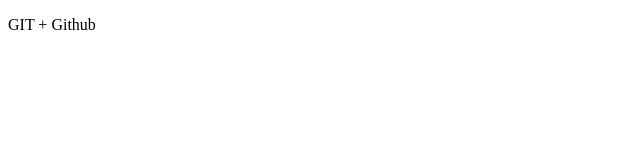
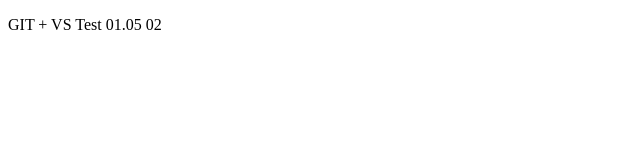
Before and after one commit to Danis-K/git-vs, a plain HTML site: page index.html in a window 1280 px wide. Shown: the full height of the page, 0-640 px from the left. Drawn offline with Linux system fonts and the light colour scheme.

Commit message:
попытка номер 2

```diff
--- a/index.html
+++ b/index.html
@@ -6,6 +6,6 @@
     <title>Работа с GIT</title>
 </head>
 <body>
-    <p>GIT + Github</p>
+    <p>GIT + VS Test 01.05 02</p>
 </body>
 </html>
```
